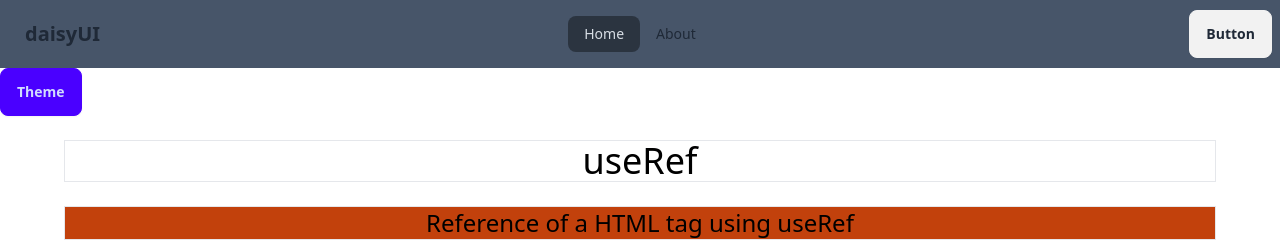
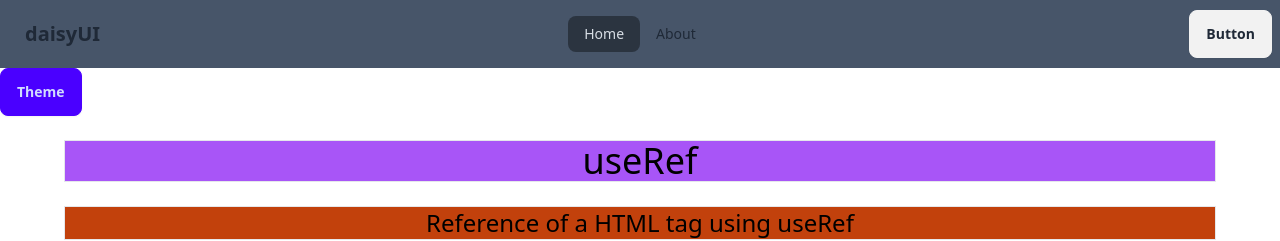
Before and after one commit to tuhin92/frontend-track, a React (Vite) app: page / in a window 1280 px wide. Shown: the top 241 px of the page. Built offline with nearby package versions, Linux system fonts and the light colour scheme; no server answers.

Commit message:
bg color add

```diff
--- a/src/Components/USE_Ref.jsx
+++ b/src/Components/USE_Ref.jsx
@@ -8,7 +8,7 @@ const USE_Ref = () => {
 
   return (
     <div>
-      <h2 className="text-4xl text-black border text-center my-6">useRef</h2>
+      <h2 className="text-4xl text-black border bg-purple-500 text-center my-6">useRef</h2>
     </div>
   );
 };
```
